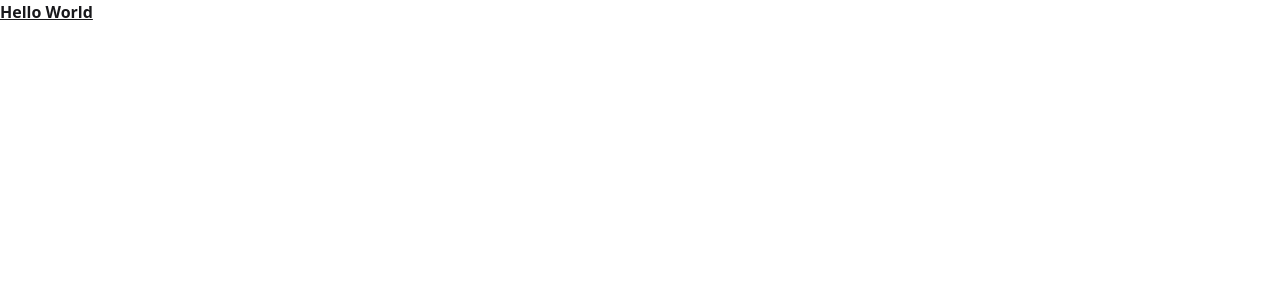
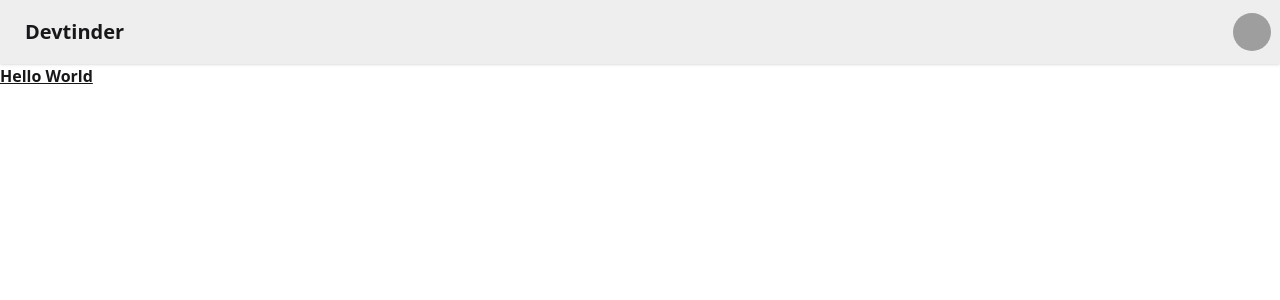
Before and after one commit to rishipandey14/devtinder-web, a React (Vite) app: page / in a window 1280 px wide. Shown: the top 300 px of the page. Built offline with nearby package versions, Linux system fonts and the light colour scheme; grey boxes are pictures that could not be loaded.

Commit message:
created navbar

```diff
--- a/src/App.jsx
+++ b/src/App.jsx
@@ -3,6 +3,30 @@
 function App() {
   return (
     <>
+      <div className="navbar bg-base-300 shadow-sm">
+        <div className="flex-1">
+          <a className="btn btn-ghost text-xl">Devtinder</a>
+        </div>
+        <div className="flex gap-2">
+          <div className="dropdown dropdown-end">
+            <div tabIndex={0} role="button" className="btn btn-ghost btn-circle avatar">
+              <div className="w-10 rounded-full">
+                <img
+                  alt="Tailwind CSS Navbar component"
+                  src="https://img.daisyui.com/images/stock/photo-1534528741775-53994a69daeb.webp" />
+              </div>
+            </div>
+            <ul
+              tabIndex={0}
+              className="menu menu-sm dropdown-content bg-base-100 rounded-box z-1 mt-3 w-52 p-2 shadow">
+              <li><a>Profile</a></li>
+              <li><a>Settings</a></li>
+              <li><a>Logout</a></li>
+            </ul>
+          </div>
+        </div>
+      </div>
+
       <h1 className=" font-bold underline">Hello World</h1>
     </>
   )
```
